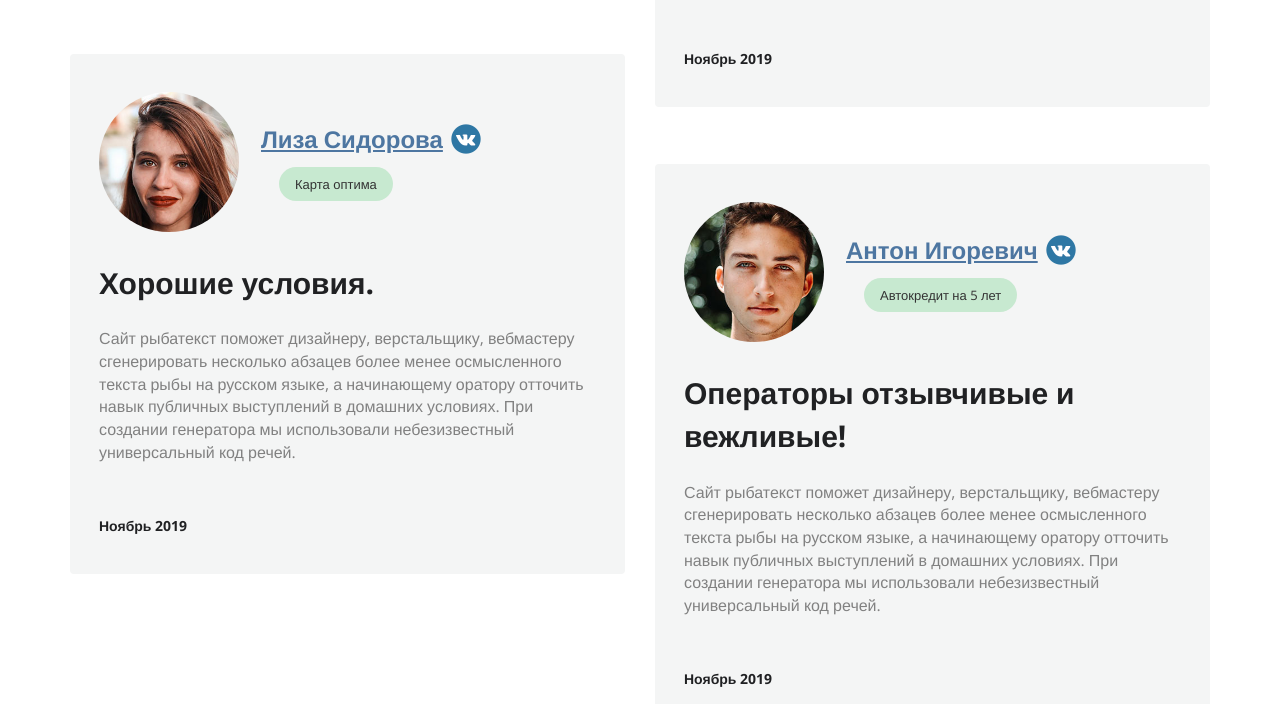
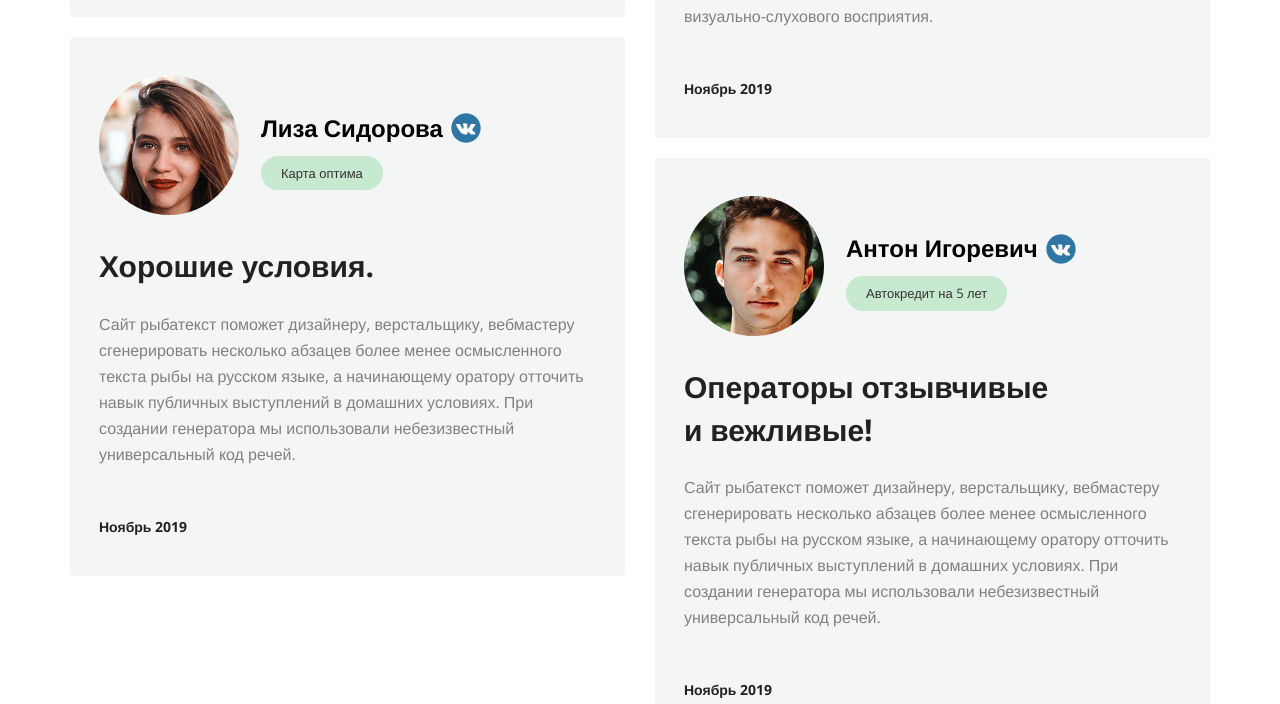
Before and after one commit to Aardiss/webdev1, a plain HTML site: page reviews.html in a window 1280 px wide. Shown: the part 1016-1720 px from the top of the page. Drawn offline with nearby package versions, Linux system fonts and the light colour scheme.

Commit message:
Выравнивание блоков отзывов от header до separator

```diff
--- a/css/blocks/review.css
+++ b/css/blocks/review.css
@@ -4,29 +4,41 @@
   padding: 38px 29px;
   background: #f4f5f5;
   border-radius: 4px;
-  margin-top: 37px;
+  margin-top: 20px;
 }
 .reviews {
   column-count: 2;
   column-gap: 30px;
   margin-bottom: 69px;
 }
-.reviews__item {
-  margin-bottom: 20px;
-}
 .review__header {
   display: flex;
   align-items: center;
   margin-bottom: 30px;
+}
+.reviews__item {
+  margin-top: 40px;
+}
+.reviews__item:nth-child(2n+2) {
+  margin-top: 20px;
+}
+.reviews__item:nth-of-type(1) .review__user {
+  color: #4d76a1;
+  text-decoration: underline;
 }
 .review__user {
   display: flex;
   font-size: 24px;
   align-items: center;
   font-weight: bold;
-  color: #4d76a1;
   margin-bottom: 11px;
   padding-left: 22px;
+  color: #000000;
+  text-decoration: none;
+}
+.review__user:hover {
+  color: #4d76a1;
+  text-decoration: underline;
 }
 .review__user:after {
   content: url("/img/icons/socials/vk-colored.png");
@@ -36,7 +48,7 @@
 .review__tags {
   display: flex;
   align-items: flex-start;
-  margin-left: 30px;
+  margin-left: 12px;
 }
 .review__title {
   font-size: 30px;
@@ -45,10 +57,14 @@
   margin-bottom: 23px;
 }
 .review__content-text {
-  margin-bottom: 50px;
+  margin-bottom: 48px;
+  line-height: 26px;
 }
 .review__date {
   font-size: 14px;
   color: #202123;
-  font-weight: bold;
+  font-weight: bolder;
 }
+.review__userdata {
+  margin-top: 10px;
+}
--- a/css/blocks/tag.css
+++ b/css/blocks/tag.css
@@ -1,7 +1,7 @@
 .tag {
   font-size: 13px;
   color: #333;
-  padding: 8px 16px;
+  padding: 8px 20px;
   border-radius: 50px;
   background: #e6e6e6;
   margin-left: 10px;
--- a/reviews.html
+++ b/reviews.html
@@ -141,7 +141,7 @@
             </div>
            </div>
            <div class="review__content">
-             <h3 class="review__title">Операторы отзывчивые и вежливые!</h3>
+             <h3 class="review__title">Операторы отзывчивые<br/> и вежливые!</h3>
              <div class="review__content-text">
                <p>
                Сайт рыбатекст поможет дизайнеру, верстальщику, вебмастеру сгенерировать несколько абзацев более менее осмысленного текста рыбы на русском языке, а начинающему оратору отточить навык публичных выступлений в домашних условиях. При создании генератора мы использовали небезизвестный универсальный код речей.
```
